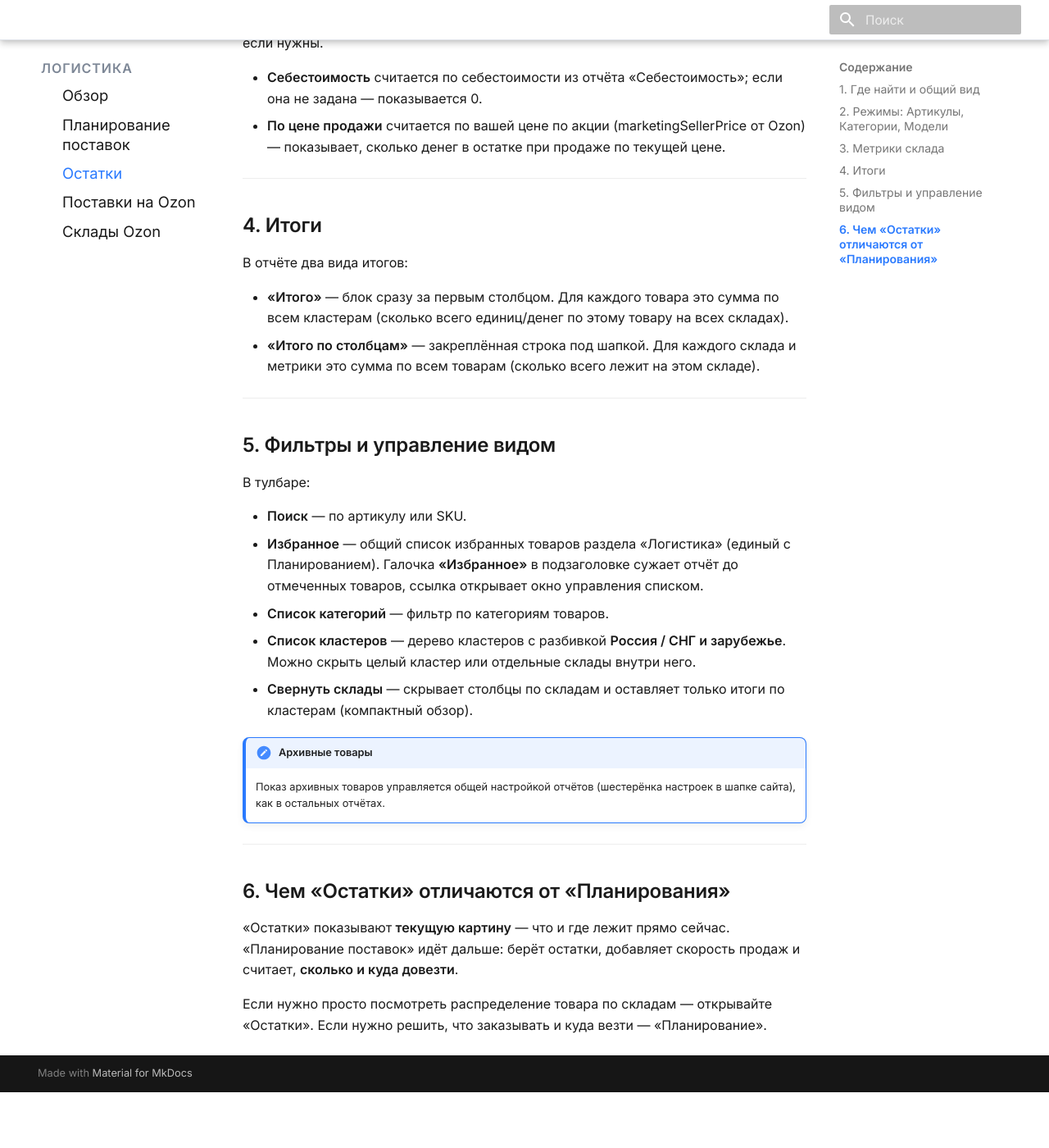
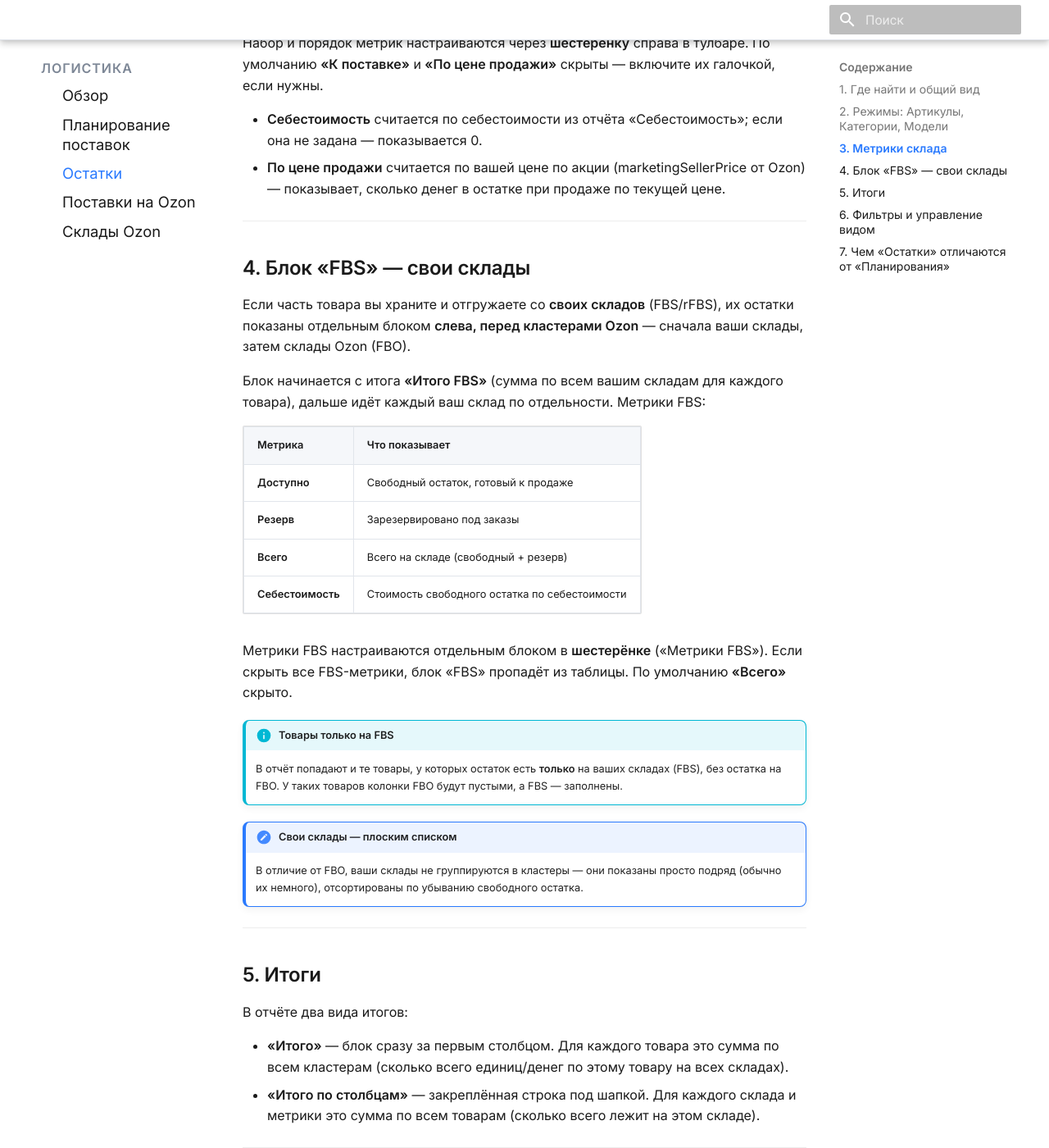
Before and after one commit to GitHubJackPerson/stpulse-docs, an MkDocs documentation site: the page built from docs/supplies/stocks.md, in a window 1280 px wide and 1400 px high, scrolled down 1930 px. Shown: the whole window at 82% size. Built offline with MkDocs 1.6.1 and Material for MkDocs 9.7.7, drawn with Linux system fonts in a browser that asks for light colours; before the commit the page ends 3262 px from its top, so only the background shows below that; some of the changed text lies outside the part shown.

Commit message:
docs(stocks): раздел про FBS (свои склады) + актуализация интро

```diff
--- a/docs/supplies/stocks.md
+++ b/docs/supplies/stocks.md
@@ -1,8 +1,8 @@
 # Остатки
 
-«Остатки» — отчёт по вашим товарам на складах Ozon в системе **FBO**. На одном экране видно, сколько единиц каждого товара лежит на каждом складе, в разрезе кластеров (региональных групп складов).
+«Остатки» — отчёт по вашим товарам на складах Ozon в системе **FBO**, а если вы торгуете и со своих складов — то и по **FBS/rFBS**. На одном экране видно, сколько единиц каждого товара лежит на каждом складе, в разрезе кластеров (региональных групп складов) и на ваших складах.
 
-Отчёт устроен так же, как Планирование: **товары в строках, склады — в колонках**, склады сгруппированы по кластерам. По каждому пересечению «товар × склад» видно доступный остаток, товар в пути, возвраты и другие метрики. Отчёт только для просмотра — здесь не планируют поставки, а смотрят текущую картину остатков.
+Отчёт устроен так же, как Планирование: **товары в строках, склады — в колонках**, склады сгруппированы по кластерам. По каждому пересечению «товар × склад» видно доступный остаток, товар в пути, возвраты и другие метрики. Слева отдельным блоком показаны ваши склады (**FBS**), если они есть. Отчёт только для просмотра — здесь не планируют поставки, а смотрят текущую картину остатков.
 
 Данные берутся из последнего среза остатков Ozon (обновляется раз в сутки; дата среза указана в подзаголовке отчёта).
 
@@ -54,7 +54,30 @@
 
 ---
 
-## 4. Итоги
+## 4. Блок «FBS» — свои склады
+
+Если часть товара вы храните и отгружаете со **своих складов** (FBS/rFBS), их остатки показаны отдельным блоком **слева, перед кластерами Ozon** — сначала ваши склады, затем склады Ozon (FBO).
+
+Блок начинается с итога **«Итого FBS»** (сумма по всем вашим складам для каждого товара), дальше идёт каждый ваш склад по отдельности. Метрики FBS:
+
+| Метрика | Что показывает |
+|---|---|
+| **Доступно** | Свободный остаток, готовый к продаже |
+| **Резерв** | Зарезервировано под заказы |
+| **Всего** | Всего на складе (свободный + резерв) |
+| **Себестоимость** | Стоимость свободного остатка по себестоимости |
+
+Метрики FBS настраиваются отдельным блоком в **шестерёнке** («Метрики FBS»). Если скрыть все FBS-метрики, блок «FBS» пропадёт из таблицы. По умолчанию **«Всего»** скрыто.
+
+!!! info "Товары только на FBS"
+    В отчёт попадают и те товары, у которых остаток есть **только** на ваших складах (FBS), без остатка на FBO. У таких товаров колонки FBO будут пустыми, а FBS — заполнены.
+
+!!! note "Свои склады — плоским списком"
+    В отличие от FBO, ваши склады не группируются в кластеры — они показаны просто подряд (обычно их немного), отсортированы по убыванию свободного остатка.
+
+---
+
+## 5. Итоги
 
 В отчёте два вида итогов:
 
@@ -78,7 +101,7 @@
 
 ---
 
-## 6. Чем «Остатки» отличаются от «Планирования»
+## 7. Чем «Остатки» отличаются от «Планирования»
 
 «Остатки» показывают **текущую картину** — что и где лежит прямо сейчас. «Планирование поставок» идёт дальше: берёт остатки, добавляет скорость продаж и считает, **сколько и куда довезти**.
 
```
Also changed, not shown: other parts of docs/supplies/stocks.md (+1 -1 lines).
